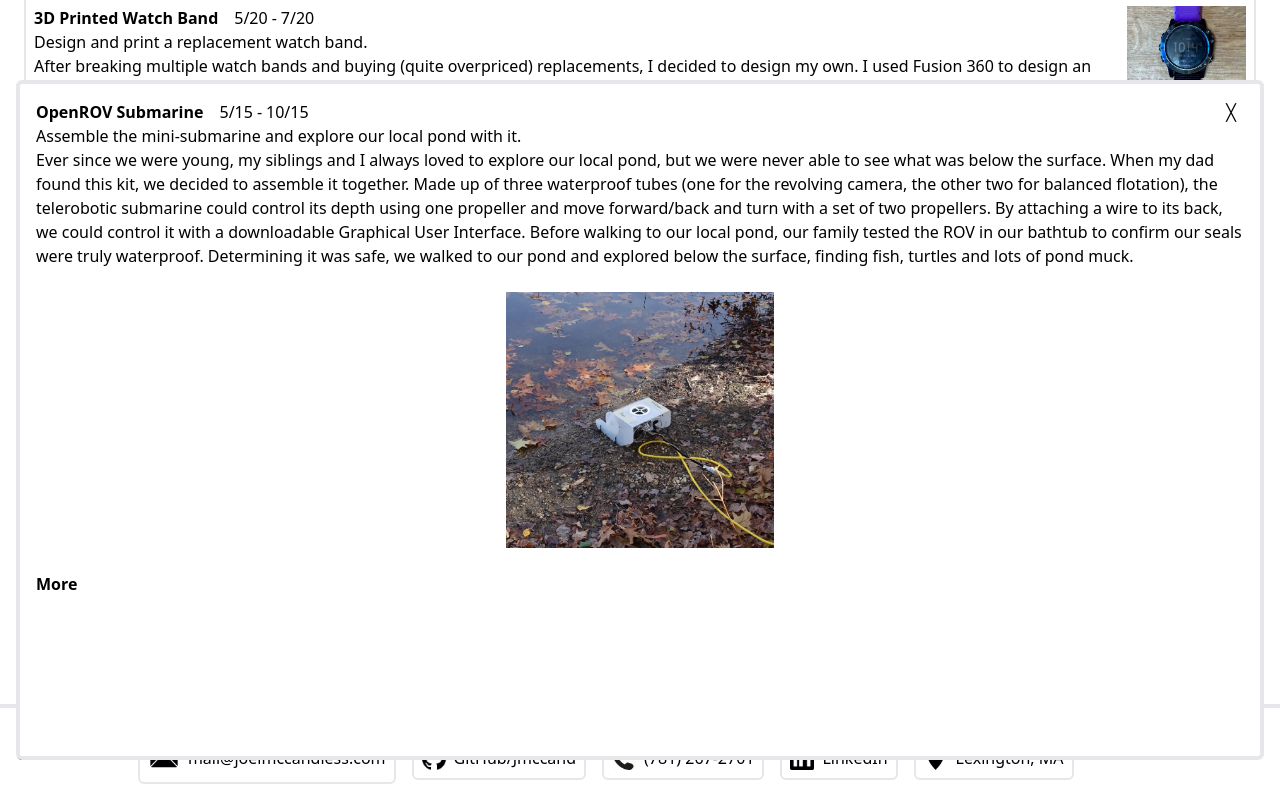
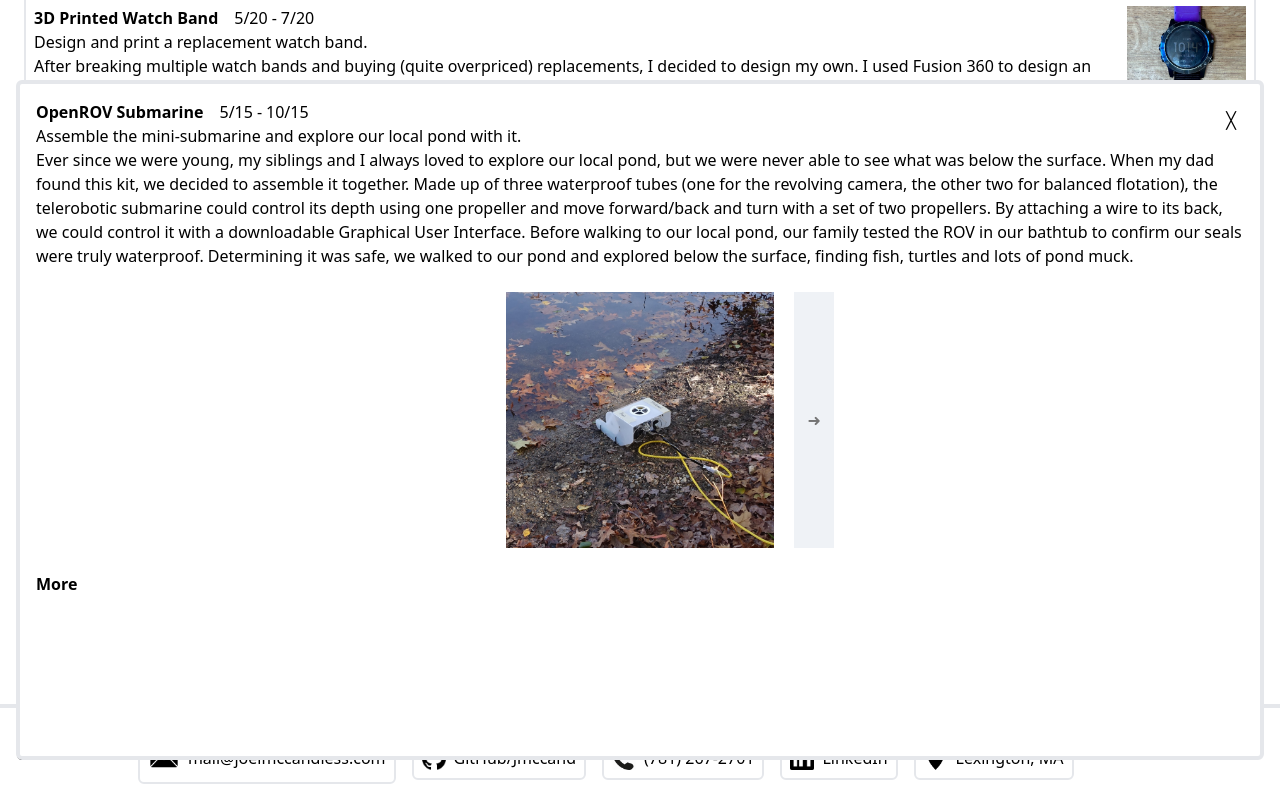
Before and after one commit to jmccand/personal_website, a Nuxt app in the folder website/: page /projects in a window 1280 px wide. Both pictures are taken after a click on the element 640 px from the left and 2866 px from the top of the page. Shown: the part 2308-3108 px from the top of the page. Built offline with nearby package versions, Linux system fonts and the light colour scheme.

Commit message:
add image gallery to popup

```diff
--- a/website/pages/projects.vue
+++ b/website/pages/projects.vue
@@ -5,7 +5,7 @@
     </div>
     <div class="text-left w-full pt-4">
       <template v-for="project in projects">
-	<div :id="project.name" class="mb-4 flex flex-col sm:flex-row border-2 items-center" @click="update_displayed_project(project.name)">
+	<div :id="project.name" class="cursor-pointer mb-4 flex flex-col sm:flex-row border-2 items-center" @click="update_displayed_project(project.name)">
 	  <div class="p-2 pr-0">
 	    <span class="font-bold pr-4">{{ project.name }}</span><span class="pr-1">{{ project.start }}</span>-<span class="pl-1">{{ project.end }}</span><br />
 	    <span>{{ project.goal }}</span><br />
@@ -19,12 +19,22 @@
       </template>
     </div>
     <div v-if="displayed_project != null" id="popup" class="text-left rounded-md border-4 fixed bg-white right-4 left-4 height-0 top-0 p-4 overflow-y-scroll transition-all duration-1000" :style="{ top: targetTop+'px', height: targetHeight+'px' }">
-      <span class="font-bold pr-4">{{ displayed_project.name }}</span><span class="pr-1">{{ displayed_project.start }}</span>-<span class="pl-1">{{ displayed_project.end }}</span><span class="absolute right-6 font-sans" @click="displayed_project=null">&#9587</span> <br />
+      <span class="font-bold pr-4">{{ displayed_project.name }}</span><span class="pr-1">{{ displayed_project.start }}</span>-<span class="pl-1">{{ displayed_project.end }}</span><span class="absolute right-4 top-4 font-sans cursor-pointer p-2" @click="displayed_project=null">&#9587</span> <br />
       <span>{{ displayed_project.goal }}</span><br />
       <p v-html="displayed_project.details"></p>
       <br />
-      <div class="flex flex-row w-100 items-center justify-center">
-	<img :src="'/images/' + displayed_image" class="max-h-[16rem] max-w-[30rem] min-h-[10rem] object-cover">
+      <div class="flex flex-row gap-5 items-stretch w-100 items-center justify-center">
+	<div v-if="displayed_image_index > 0" class="flex w-10 text-center items-center justify-items-center bg-slate-200 animate-pulse cursor-pointer" @click="displayed_image_index--">
+	  <p class="w-full rotate-180">&#10140</p>
+	</div>
+	<div v-else class="w-10">
+	</div>
+	<img :src="'/images/' + displayed_project.images[displayed_image_index]" class="max-h-[16rem] max-w-[30rem] min-h-[10rem] object-cover">
+	<div v-if="displayed_image_index < displayed_project.images.length - 1" class="flex w-10 text-center items-center justify-items-center bg-slate-200 animate-pulse cursor-pointer" @click="displayed_image_index++">
+	  <p class="w-full">&#10140</p>
+	</div>
+	<div v-else class="w-10">
+	</div>
       </div>
       <br />
       <p><span class="font-bold pr-2">More</span><span v-for="more_item in displayed_project.more"><MoreLink :to="more_item[1]">{{ more_item[0] }}</MoreLink></span></p>
@@ -39,12 +49,12 @@
  var targetTop = ref(80);
  var targetHeight = ref(60);
  var displayed_project = ref(null);
- var displayed_image = ref(null);
+ var displayed_image_index = ref(null);
 
  async function update_displayed_project(elem_id) {
    var displayed_elem = document.getElementById(elem_id);
    displayed_project.value = findProjectByName(elem_id);
-   displayed_image.value = displayed_project.value.images[0];
+   displayed_image_index.value = 0;
    var rect = displayed_elem.getBoundingClientRect();
    // show initial box
    targetTop.value = rect.top - 10;
```
